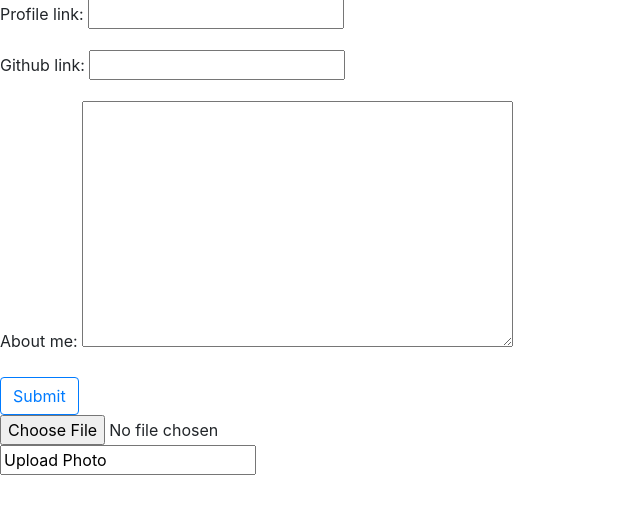
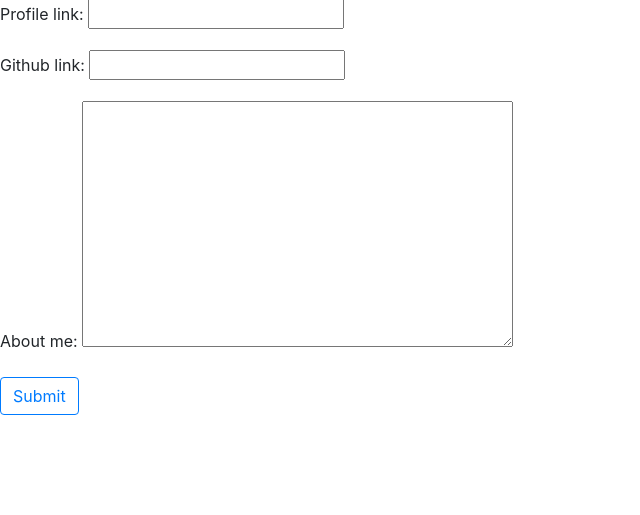
Before and after one commit to emilyc729/mybriefcase, a Django app: page /portfolio/create/ in a window 1280 px wide. Shown: the part 113-628 px from the top of the page, without its empty margins (0-640 px from the left). Run offline with Django 3.2, Linux system fonts and the light colour scheme; some libraries are stand-ins or nearby versions.

Commit message:
remove photo form

```diff
--- a/main_app/templates/main_app/portfolio_form.html
+++ b/main_app/templates/main_app/portfolio_form.html
@@ -20,11 +20,5 @@
     <input type="submit" class="btn btn-outline-primary" value="Submit">
 </form>
 
-<form action="{% url 'add_photo' %}" enctype="multipart/form-data" method="POST">
-    {% csrf_token %}
-    <input type="file" name="photo-file">
-    <br>
-    <input type="sumbit" value="Upload Photo">
-</form>
 
 {% endblock %}
```
